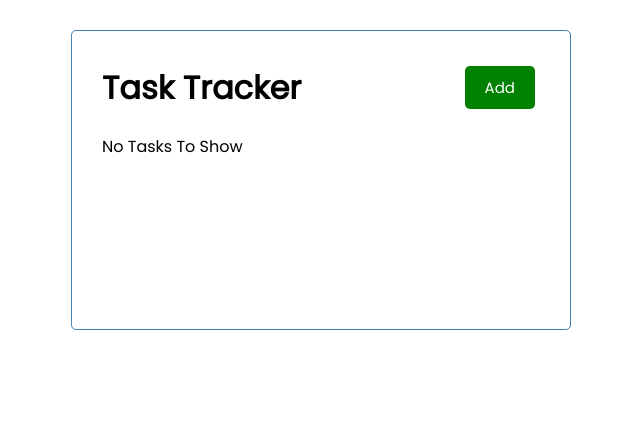
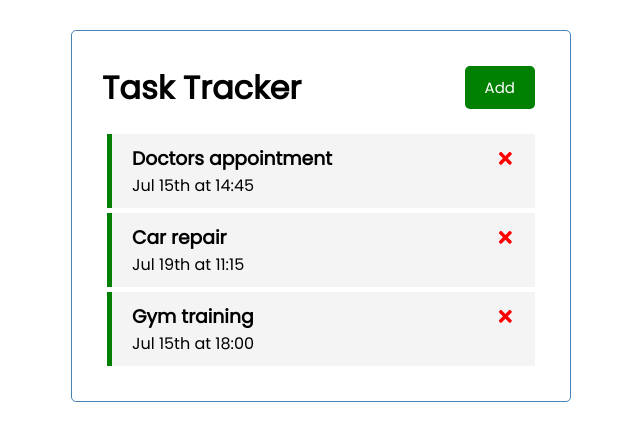
Before and after one commit to KostaLaz/task-tracker-app, a React (Create React App) app: page / in a window 1280 px wide. Shown: the top 440 px of the page, without its empty margins (319-959 px from the left). Built offline with nearby package versions, Linux system fonts and the light colour scheme; data requests are answered from the project's data file.

Commit message:
display tasks form backend

```diff
--- a/src/App.js
+++ b/src/App.js
@@ -1,4 +1,4 @@
-import { useState } from 'react'
+import { useState, useEffect } from 'react'
 import Header from './components/Header';
 import Tasks from './components/Tasks';
 import AddTask from './components/AddTask'
@@ -8,6 +8,22 @@
 
   const [showAddTask, setShowAddTask] = useState(false)
   const [tasks, setTasks] = useState([])
+
+  useEffect(() => {
+    const getTasks = async () => {
+      const tasksFromServer = await fetchTasks()
+      setTasks(tasksFromServer)
+    }
+    getTasks()
+  }, [])
+
+  const fetchTasks = async () => {
+    const res = await fetch('http://localhost:5000/tasks')
+    const data = await res.json()
+
+    return data
+  }
+
   const deleteTask = (id) => {
     setTasks(tasks.filter((task) => task.id !== id ))
   }
--- a/src/components/Tasks.js
+++ b/src/components/Tasks.js
@@ -6,9 +6,9 @@
 
     return (
         <div>
-            {tasks.map((task) => (
+            {tasks.map((task, index) => (
              <div >
-                <Task key={task.id} task={task} onDelete={onDelete}
+                <Task key={index} task={task} onDelete={onDelete}
                 onToggle={onToggle} />
             </div>
             ))}
```
